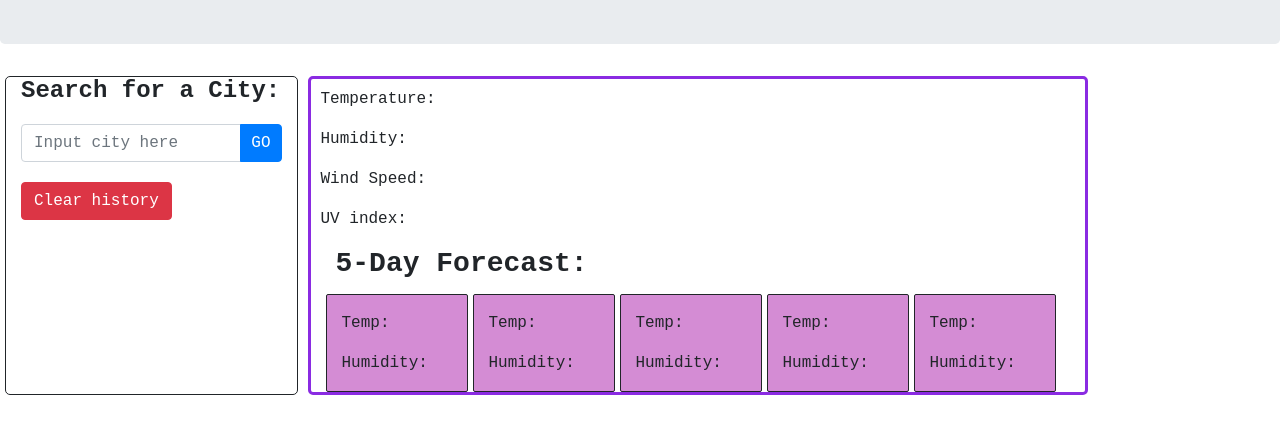
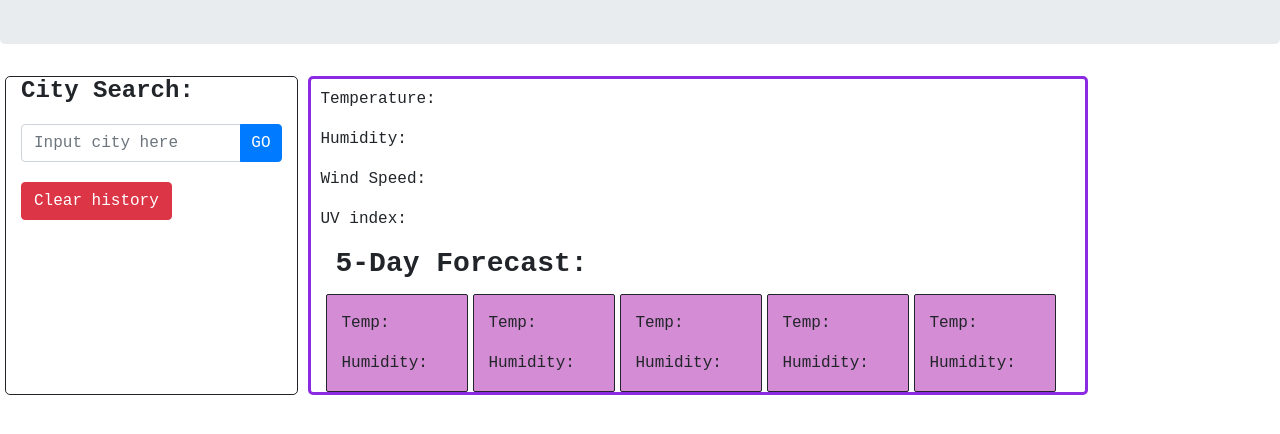
Before and after one commit to sawi4644/city-weather-dashboard, a plain HTML site: page index.html in a window 1280 px wide. Shown: the part 132-566 px from the top of the page. Drawn offline with nearby package versions, Linux system fonts and the light colour scheme.

Commit message:
update index.html

```diff
--- a/index.html
+++ b/index.html
@@ -18,7 +18,7 @@
     <div class="container">
         <div class="row">
             <div class="col-sm-3">
-                <h4>Search for a City:</h4>
+                <h4>City Search:</h4>
 
                 <div class="input-group">
                     <input type="text" class="form-control"id="search-city"
```
